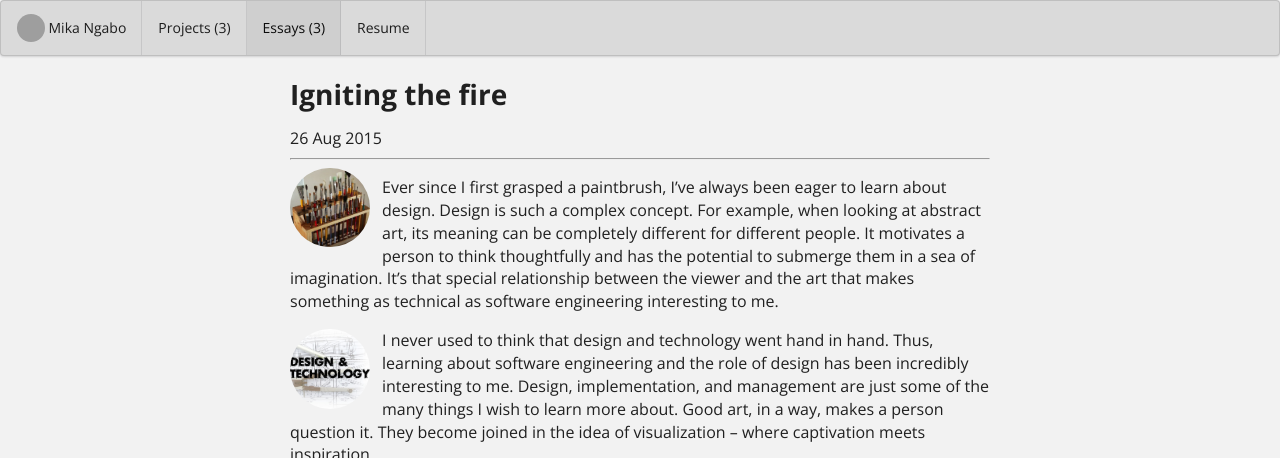
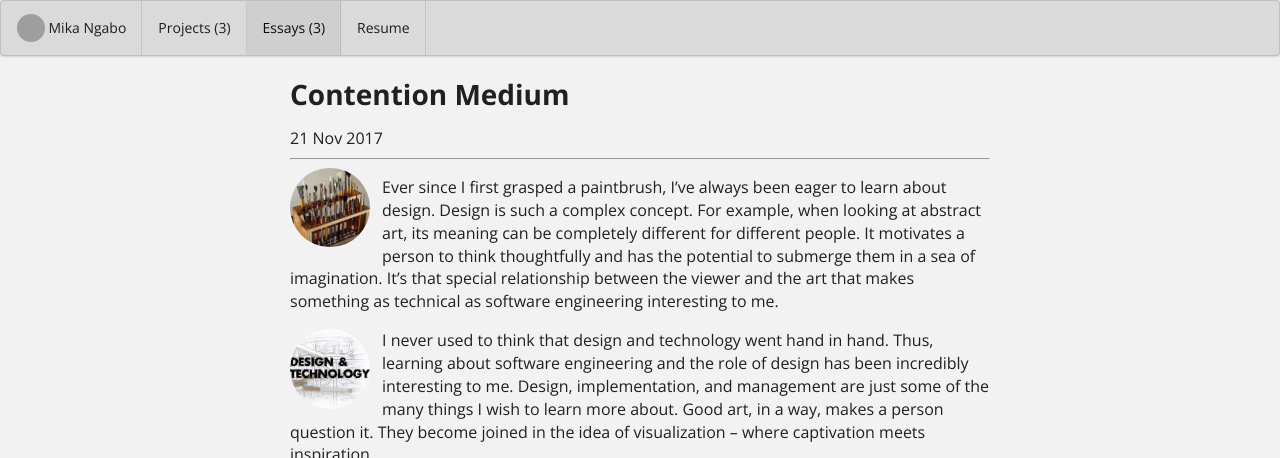
Before and after one commit to mikangabo/mikangabo.github.io, a Jekyll site: the page built from essays/2015-08-26.md, in a window 1280 px wide, cut to the strip 0-458 px from the top of the page. Built offline with Jekyll 4.4.1, drawn with Linux system fonts in a browser that asks for light colours; grey boxes are pictures that could not be loaded.

Commit message:
Update 2015-08-26.md

```diff
--- a/essays/2015-08-26.md
+++ b/essays/2015-08-26.md
@@ -1,11 +1,11 @@
 ---
 layout: essay
 type: essay
-title: Igniting the fire
+title: Contention Medium
 # All dates must be YYYY-MM-DD format!
-date: 2015-08-26
+date: 2017-11-21
 labels:
-  - Software Engineering
+  - Networks Engineering
   - Learning
 ---
 
```
